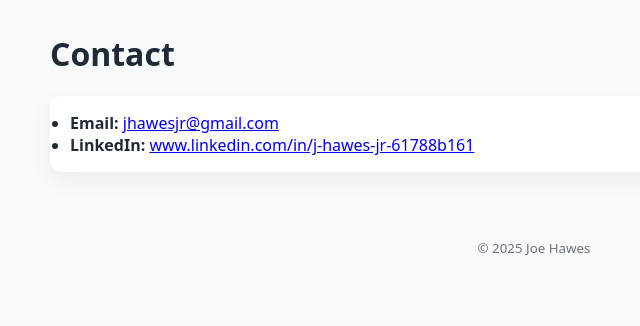
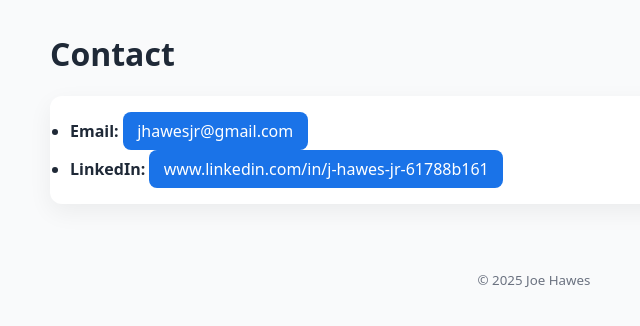
Before and after one commit to Jhawes-jr/jhu_software_concepts, a Flask app: page /contact in a window 1280 px wide. Shown: the part 38-364 px from the top of the page, without its empty margins (106-746 px from the left). Run offline with Flask 3, Linux system fonts and the light colour scheme.

Commit message:
changes to contacts.html

```diff
--- a/Module_1/app/templates/contact.html
+++ b/Module_1/app/templates/contact.html
@@ -3,8 +3,8 @@
 {% block content %}
 <h1>Contact</h1>
 <ul class="contact-list">
-  <li><strong>Email:</strong> <a href="mailto:jhawesjr@gmail.com">jhawesjr@gmail.com</a></li>
-  <li><strong>LinkedIn:</strong> <a href="https://www.linkedin.com/in/j-hawes-jr-61788b161/" target="_blank" rel="noopener noreferrer">
+  <li><strong>Email:</strong> <a href="mailto:jhawesjr@gmail.com" class="btn btn-primary">jhawesjr@gmail.com</a></li>
+  <li><strong>LinkedIn:</strong> <a href="https://www.linkedin.com/in/j-hawes-jr-61788b161/" class="btn btn-primary" target="_blank" rel="noopener noreferrer">
     www.linkedin.com/in/j-hawes-jr-61788b161
   </a>
 </li>
```
